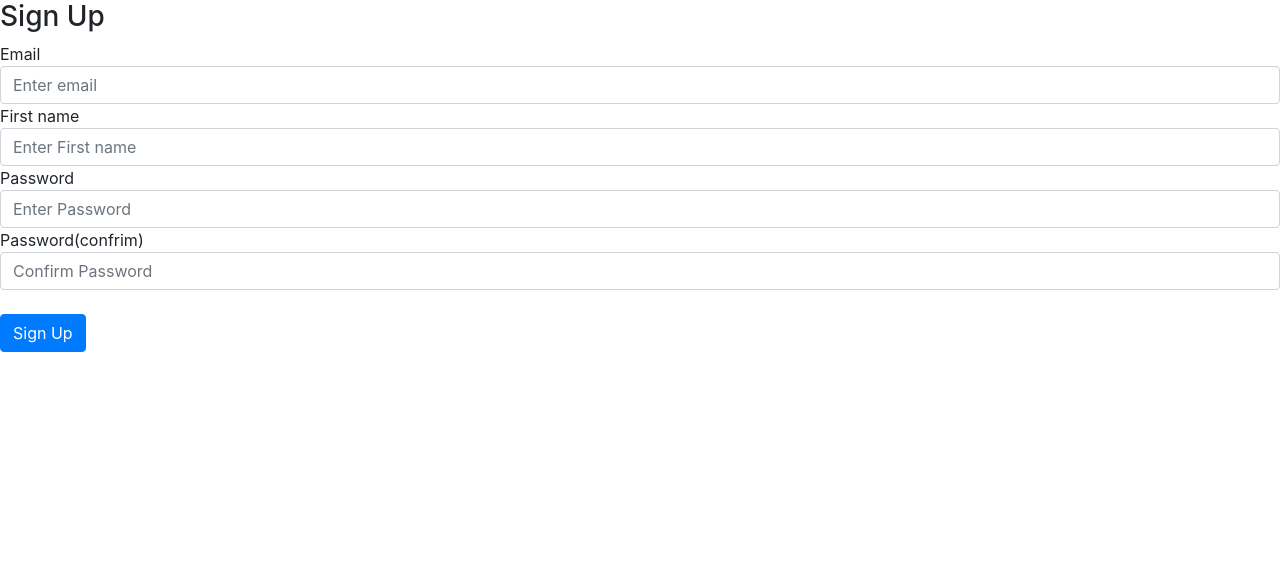
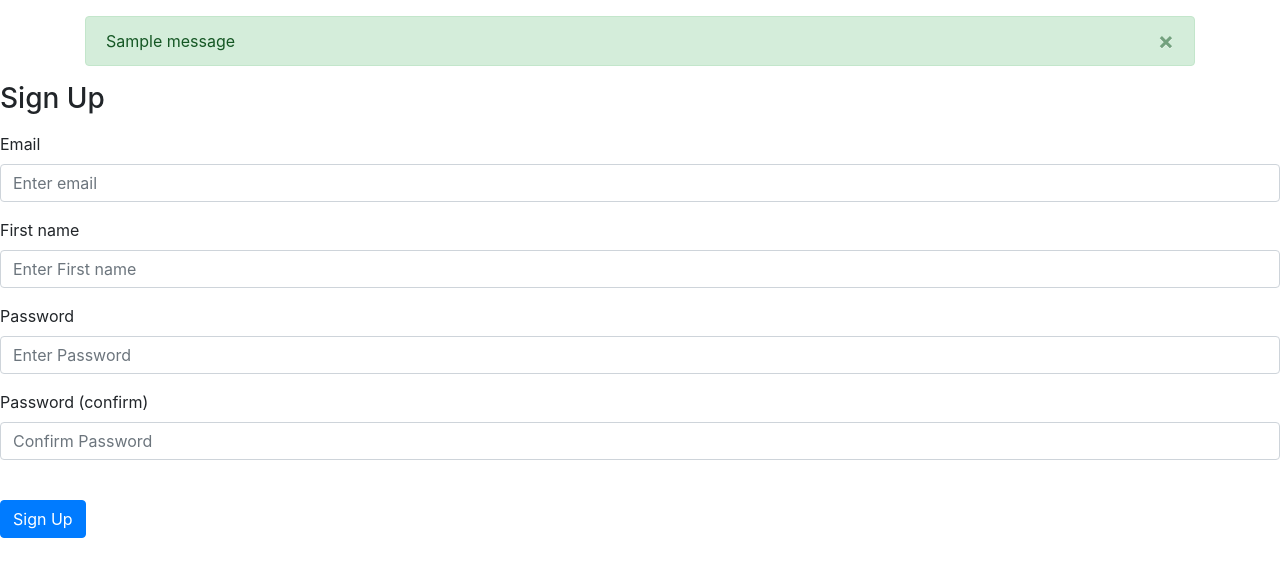
Before and after one commit to Thanvithmk/note-taker-flask, a Flask app: page /signup in a window 1280 px wide. Shown: the part 56-633 px from the top of the page. Run offline with Flask 3, Linux system fonts and the light colour scheme; one stand-in notice (Sample message) is shown; some libraries are stand-ins or nearby versions.

Commit message:
form data recieved and flash messages error fixed

```diff
--- a/website/templates/base.html
+++ b/website/templates/base.html
@@ -40,6 +40,30 @@
       </div>
     </nav>
 
+    {% with messages = get_flashed_messages(with_categories=true) %}
+      {% if messages %}
+        <div class="container mt-3">
+          {% for category, message in messages %}
+            {% if category == 'error' %}
+              <div class="alert alert-danger alert-dismissible fade show" role="alert">
+                {{ message }}
+                <button type="button" class="close" data-dismiss="alert" aria-label="Close">
+                  <span aria-hidden="true">&times;</span>
+                </button>
+              </div>
+            {% elif category == 'success' %}
+              <div class="alert alert-success alert-dismissible fade show" role="alert">
+                {{ message }}
+                <button type="button" class="close" data-dismiss="alert" aria-label="Close">
+                  <span aria-hidden="true">&times;</span>
+                </button>
+              </div>
+            {% endif %}
+          {% endfor %}
+        </div>
+      {% endif %}
+    {% endwith %}
+
     {% block content %}{% endblock %}
 
     <script
--- a/website/templates/signup.html
+++ b/website/templates/signup.html
@@ -3,25 +3,25 @@
 
 {% block content %}
 
-    <div method="POST">
-        <h3 align=""center>Sign Up</h3>
-        <div class="from-group"
+    <form method="POST" action="">
+        <h3 class="mb-3">Sign Up</h3>
+        <div class="form-group">
             <label for="email">Email</label>
             <input type="email" class="form-control" id="email" name="email" placeholder="Enter email" required>
         </div>
 
-        <div class="from-group"
+        <div class="form-group">
             <label for="firstname">First name</label>
-            <input type="firstname" class="form-control" id="firstname" name="firstname" placeholder="Enter First name" required>
+            <input type="text" class="form-control" id="firstname" name="firstname" placeholder="Enter First name" required>
         </div>
 
-        <div class="from-group"
+        <div class="form-group">
             <label for="password1">Password</label>
             <input type="password" class="form-control" id="password1" name="password1" placeholder="Enter Password" required>
         </div>
 
-        <div class="from-group"
-            <label for="password2">Password(confrim)</label>
+        <div class="form-group">
+            <label for="password2">Password (confirm)</label>
             <input type="password" class="form-control" id="password2" name="password2" placeholder="Confirm Password" required>
         </div>
         <br>
```
Also changed, not shown: website/templates/login.html (+5 -7 lines).
